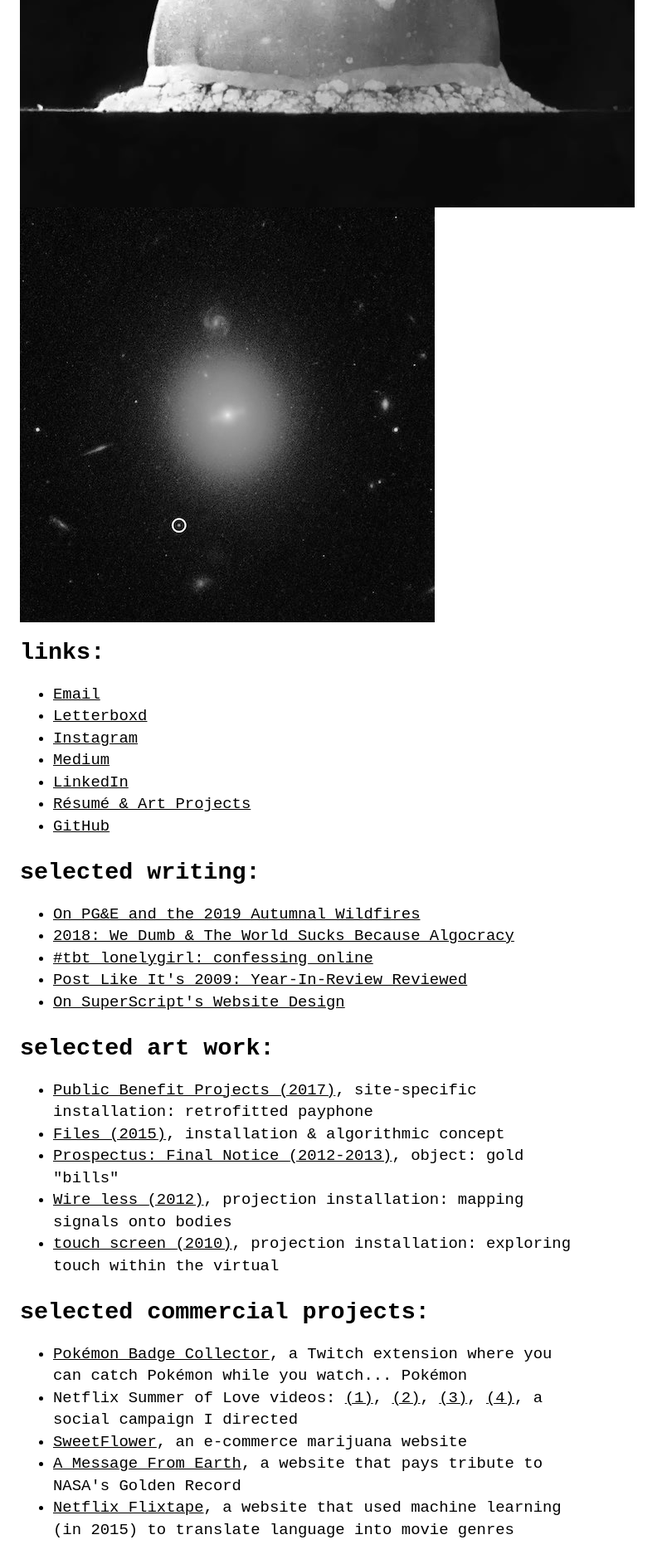
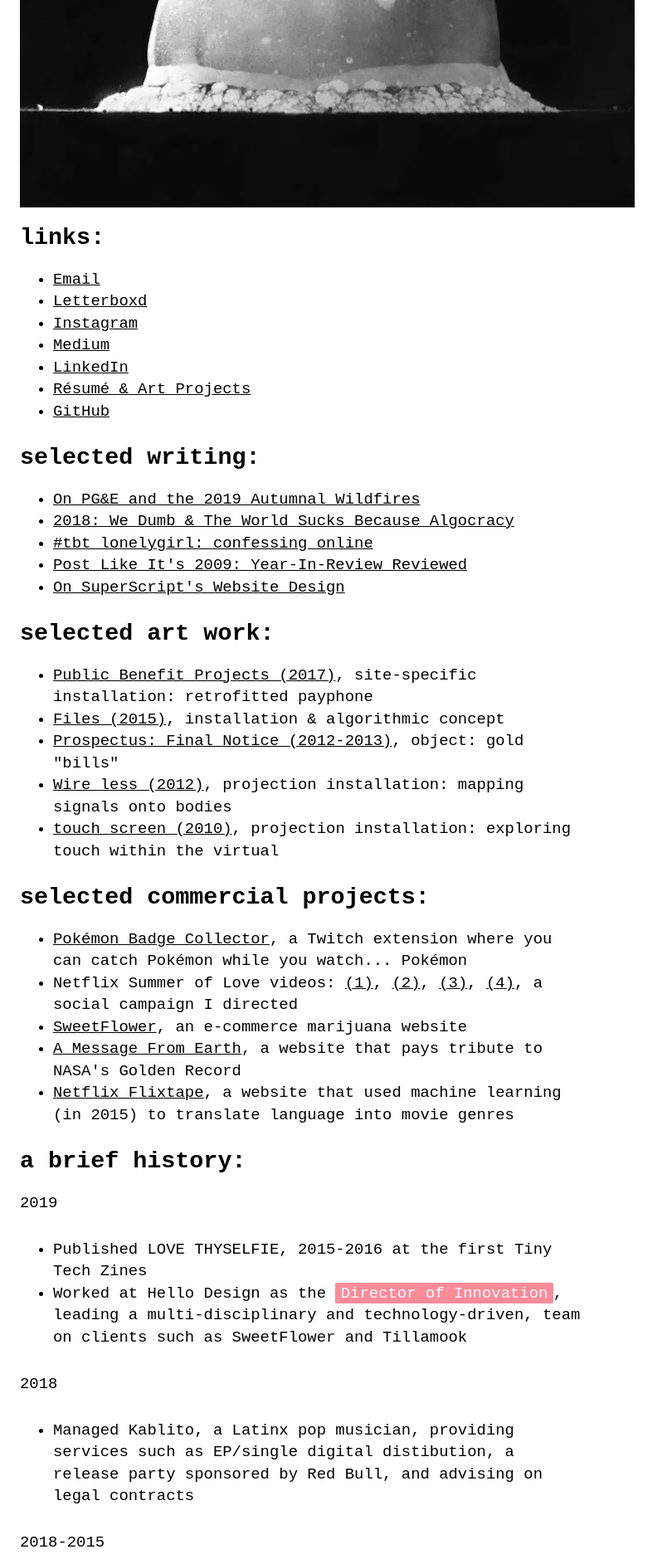
Before and after one commit to atran/atran.github.io, a Jekyll site: the page built from index.md, in a window 1280 px wide. Shown: the part 606-2491 px from the top of the page at 83% size, without its empty margins (0-804 px from the left). Built offline with Jekyll 4.4.1, drawn with Linux system fonts in a browser that asks for light colours; some web fonts are replaced.

Commit message:
remove an image

```diff
--- a/_layouts/old.html
+++ b/_layouts/old.html
@@ -58,7 +58,6 @@
 
 		<div class="why-not mb4">
 			<img src="/img/mushroom.jpg" />
-			<img src="/img/merlin_171819477_8046ecf4-b092-458f-975a-5e0b2ac42da2-superJumbo.jpg" />
 		</div>
 
 		<h2 class="mb4 title">
```
